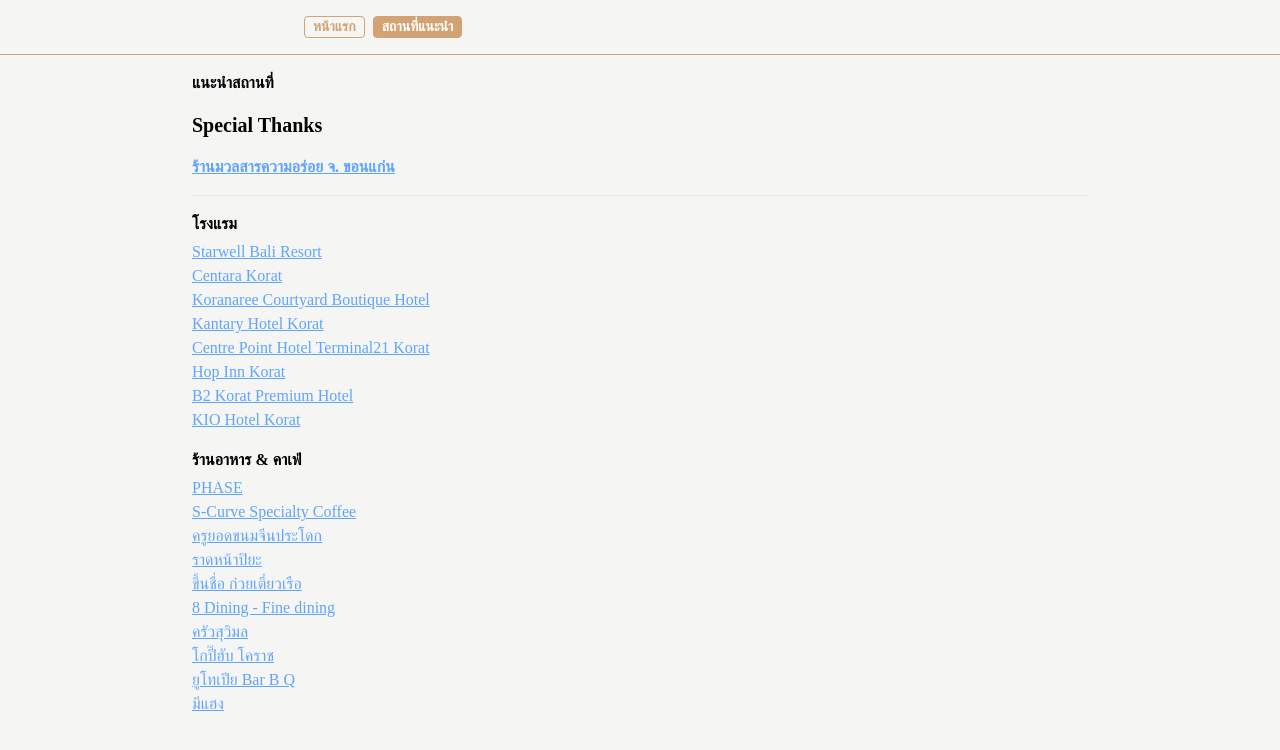
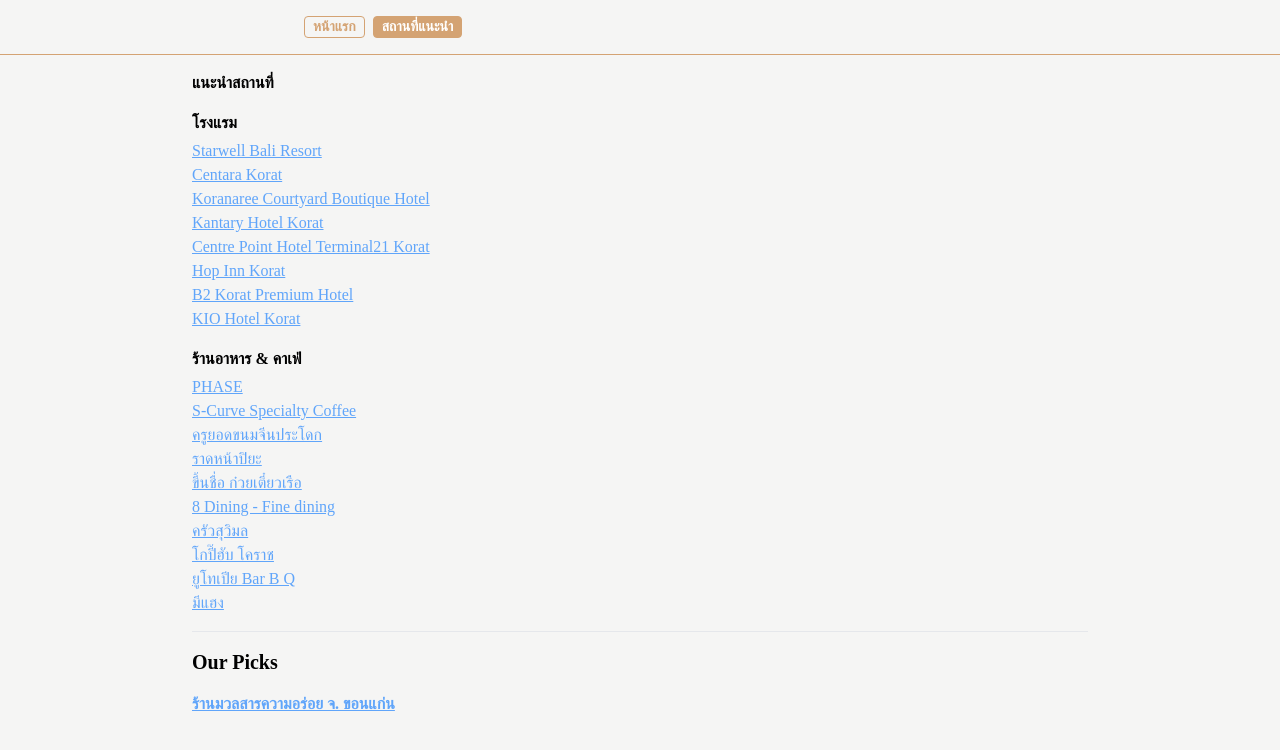
Before and after one commit to anwam/wedding-site, a React (Vite) app: page /recommended in a window 1280 px wide. Shown: the top 750 px of the page. Built offline with nearby package versions, Linux system fonts and the light colour scheme; a web font is replaced by a local one.

Commit message:
fix: move editor picks to bottom

```diff
--- a/src/pages/Recommended.tsx
+++ b/src/pages/Recommended.tsx
@@ -81,15 +81,6 @@
   return (
     <div className="flex flex-col gap-y-4 p-4 lg:p-0 font-thai">
       <h2 className="mt-4 font-semibold">แนะนำสถานที่</h2>
-      <h3 className="text-xl font-bold">Special Thanks</h3>
-      <a
-        target="_blank"
-        href="https://maps.app.goo.gl/E91MnMumCZ486mHb7"
-        className="font-bold text-blue-400 underline"
-      >
-        ร้านมวลสารความอร่อย จ. ขอนแก่น
-      </a>
-      <hr />
       <div>
         <h3 className="mb-1 font-bold">โรงแรม</h3>
         <ul className="">
@@ -122,6 +113,15 @@
           ))}
         </ul>
       </div>
+      <hr />
+      <h3 className="text-xl font-bold">Our Picks</h3>
+      <a
+        target="_blank"
+        href="https://maps.app.goo.gl/E91MnMumCZ486mHb7"
+        className="font-bold text-blue-400 underline"
+      >
+        ร้านมวลสารความอร่อย จ. ขอนแก่น
+      </a>
       {/* <div>
         <h3 className="mb-1 font-bold">พักผ่อน & Entertainment</h3>
         <p>WIP</p>
```
